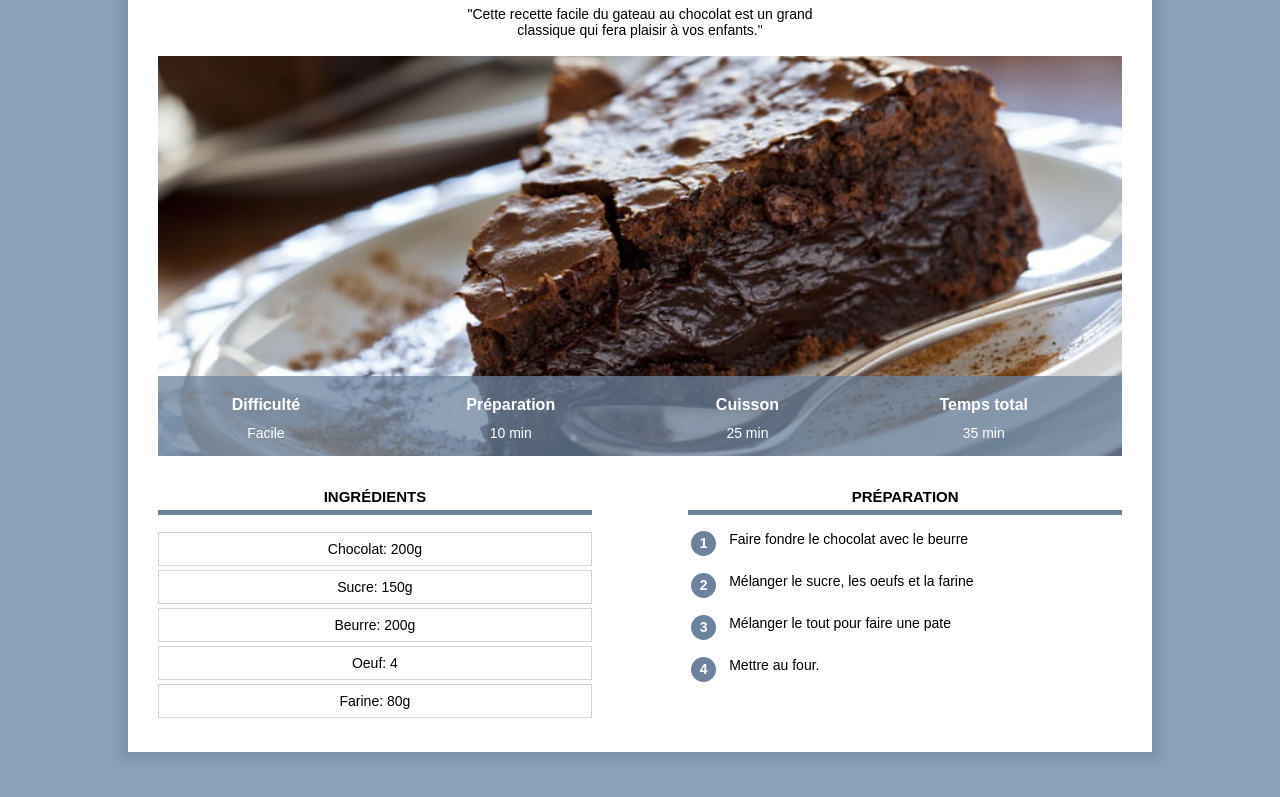
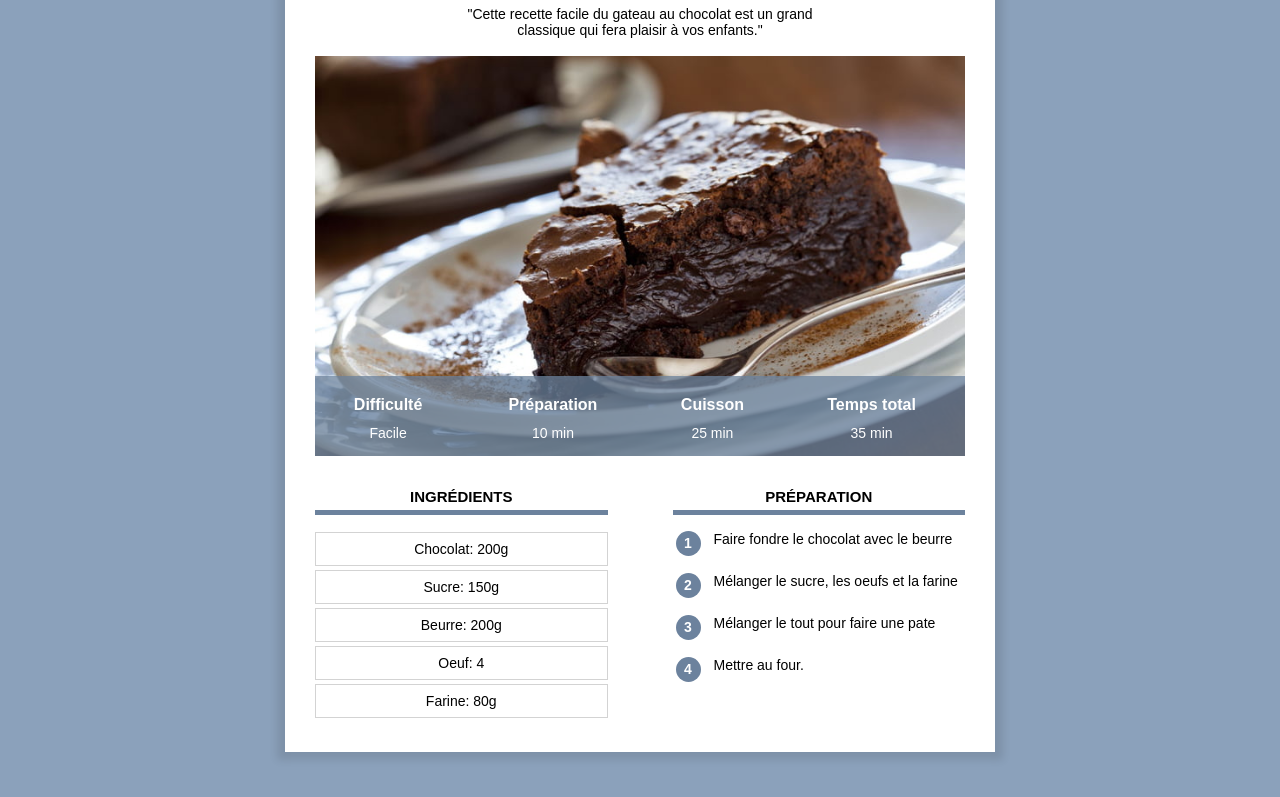
Before and after one commit to tenilo/Recette_gateau, a plain HTML site: page index.html in a window 1280 px wide. Shown: the part 151-948 px from the top of the page. Drawn offline with Linux system fonts and the light colour scheme.

Commit message:
responsive second commit

```diff
--- a/style.css
+++ b/style.css
@@ -62,15 +62,15 @@ table.info {
   width: 100%;
   color: white;
   background-color: #6c829dc0;
-  height: 80px;
+  height: 50px;
 }
 table.info td {
   text-align: center;
-  font-size: 14px;
+  font-size: 12px;
   vertical-align: top;
 }
 table.info th {
-  font-size: 16px;
+  font-size: 14px;
   vertical-align: bottom;
   padding-bottom: 8px;
 }
@@ -82,7 +82,7 @@ img.info {
   background-color: lightgray;
 }
 div.colonne {
-  width: 45%;
+  width: 100%;
   margin-top: 20px;
 }
 div.colonne h2 {
@@ -94,11 +94,8 @@ div.colonne h2 {
 }
 div.colonne1 {
   display: inline-block;
-  margin-right: 10%;
 }
-div.colonne2 {
-  float: right;
-}
+
 div.ingredient p {
   text-align: center;
   font-size: 14px;
@@ -140,4 +137,30 @@ table.preparation tr {
     margin: 60px 10% 80px 10%;
     padding: 0px 30px 30px 30px;
   }
+  table.info {
+    height: 80px;
+  }
+  table.info td {
+    font-size: 14px;
+  }
+  table.info th {
+    font-size: 16px;
+  }
+  div.colonne {
+    width: 45%;
+  }
+
+  div.colonne1 {
+    margin-right: 10%;
+  }
+  div.colonne2 {
+    float: right;
+  }
 }
+@media only screen and (min-width: 900px) {
+  div.contenu {
+    width: 650px;
+    margin-left: auto;
+    margin-right: auto;
+  }
+}
```
